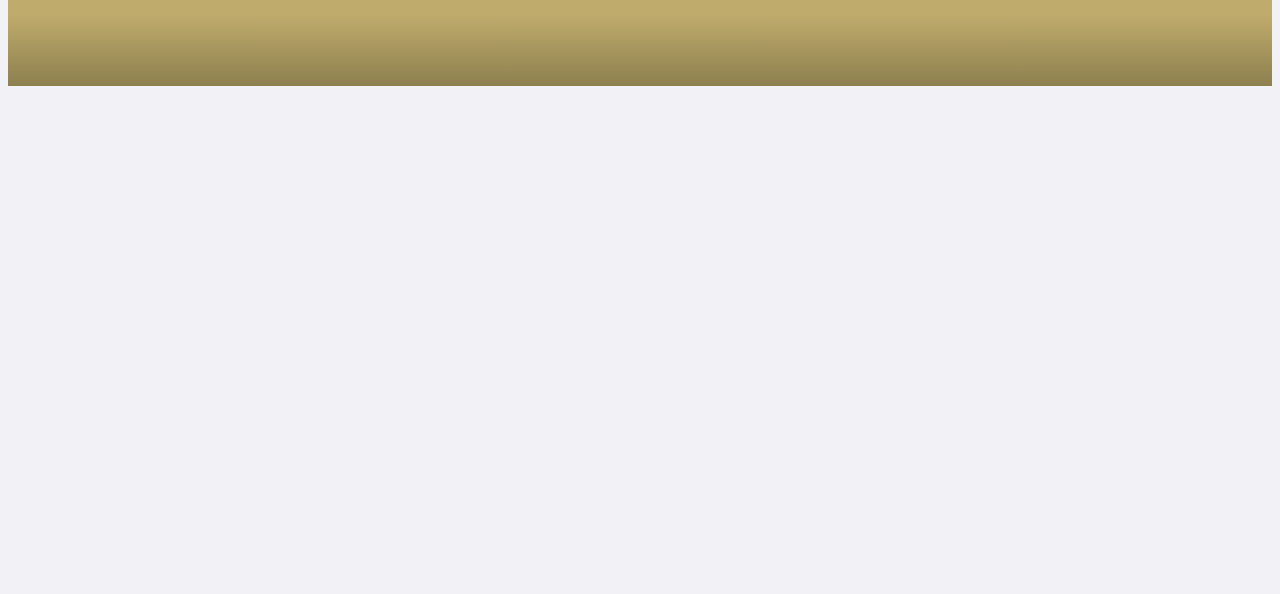
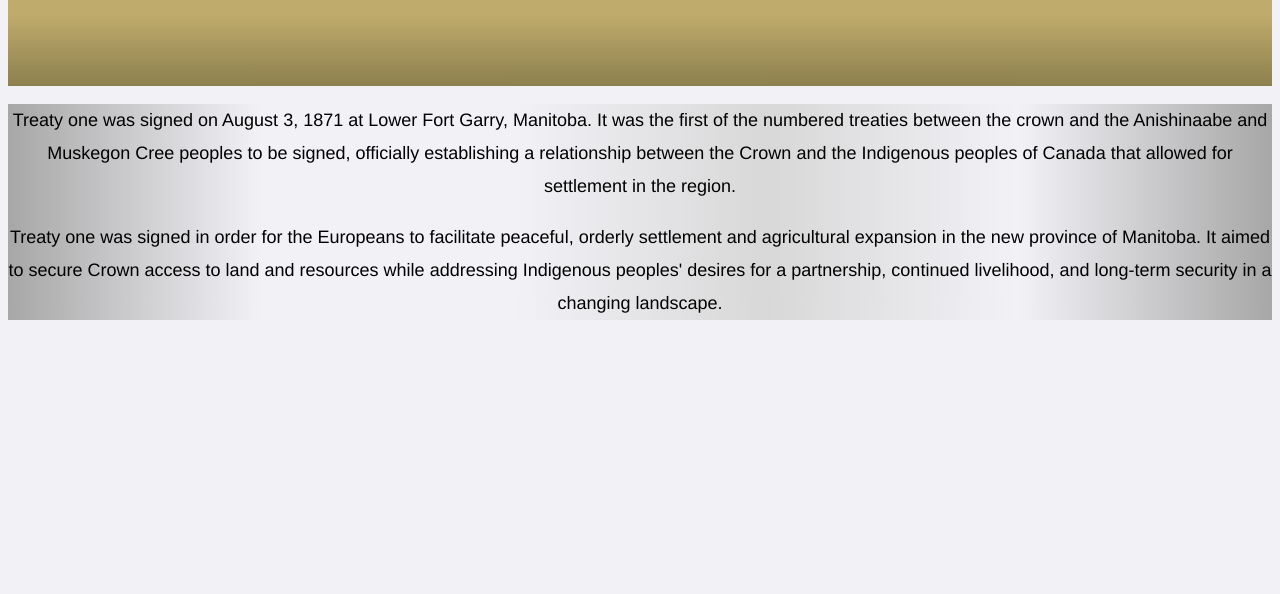
Before and after one commit to ExcelO727/treaty-1-website, a plain HTML site: page treaty-one-history.html in a window 1280 px wide. Shown: the part 206-800 px from the top of the page. Drawn offline with Linux system fonts and the light colour scheme.

```diff
--- a/stylesheets/css-pages-style.css
+++ b/stylesheets/css-pages-style.css
@@ -1,3 +1,10 @@
+/*
+  I chose the color scheme of gimblet and an of white for my website.
+  gimblet is a shade of yellow-green, which can bring a feeling of
+  joy and calmness when using this website. There is also a little
+  but of lightblue, which can also add calmness when using the website.
+*/
+
 /*
   This makes it so that everything on the website is 62.5% of the
   frame of the website.
@@ -203,3 +210,22 @@
 footer {
   text-align: center;
 }
+
+/*
+  This makes it so that the first div of the second web-page has a background
+  color that fades from a light white to a gray color. If that does not work,
+  it reverts back to a solid gray color.
+*/
+#treaty-one-info {
+  background-color: #d8d8d8;
+  background-image: linear-gradient(
+    to right,
+    #a7a7a7,
+    #f2f1f6,
+    #f2f1f6,
+    #d8d8d8,
+    #f2f1f6,
+    #a7a7a7
+  );
+  text-align: center;
+}
--- a/treaty-one-history.html
+++ b/treaty-one-history.html
@@ -1,3 +1,10 @@
+<!--
+  Name: Excel Ojembe
+  Course: Web Development II
+  Teacher: Mr. Hardman
+  School: Pembina Trails Collegiate
+  Date Last Modified: April 9th 2026
+-->
 <!doctype html>
 <html lang="en">
   <head>
@@ -21,10 +28,32 @@
         alt="Logo of Treaty One medal picture"
         id="logo" />
 
-      <h1 id="title">Treaty One Website</h1>
+      <h1 id="title">Treaty One History</h1>
     </header>
     <main>
-      <section></section>
+      <section>
+        <div id="treaty-one-info">
+          <p>
+            Treaty one was signed on August 3, 1871 at Lower Fort Garry,
+            Manitoba. It was the first of the numbered treaties between the
+            crown and the Anishinaabe and Muskegon Cree peoples to be signed,
+            officially establishing a relationship between the Crown and the
+            Indigenous peoples of Canada that allowed for settlement in the
+            region.
+          </p>
+          <p>
+            Treaty one was signed in order for the Europeans to facilitate
+            peaceful, orderly settlement and agricultural expansion in the new
+            province of Manitoba. It aimed to secure Crown access to land and
+            resources while addressing Indigenous peoples' desires for a
+            partnership, continued livelihood, and long-term security in a
+            changing landscape.
+          </p>
+        </div>
+      </section>
+      <br />
+      <br />
+      <p></p>
     </main>
   </body>
 </html>
```
Also changed, not shown: index.html (+10 -11 lines). Lines whose indentation alone changed are shown as unchanged.
